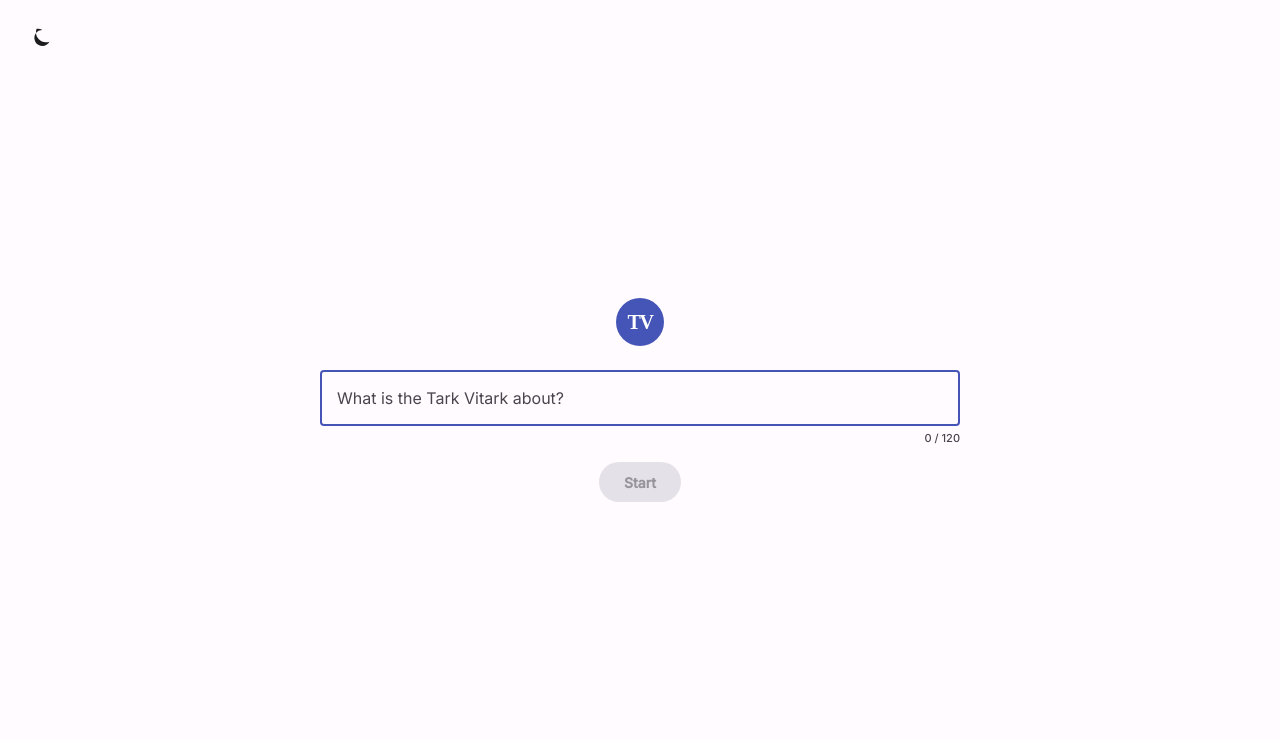
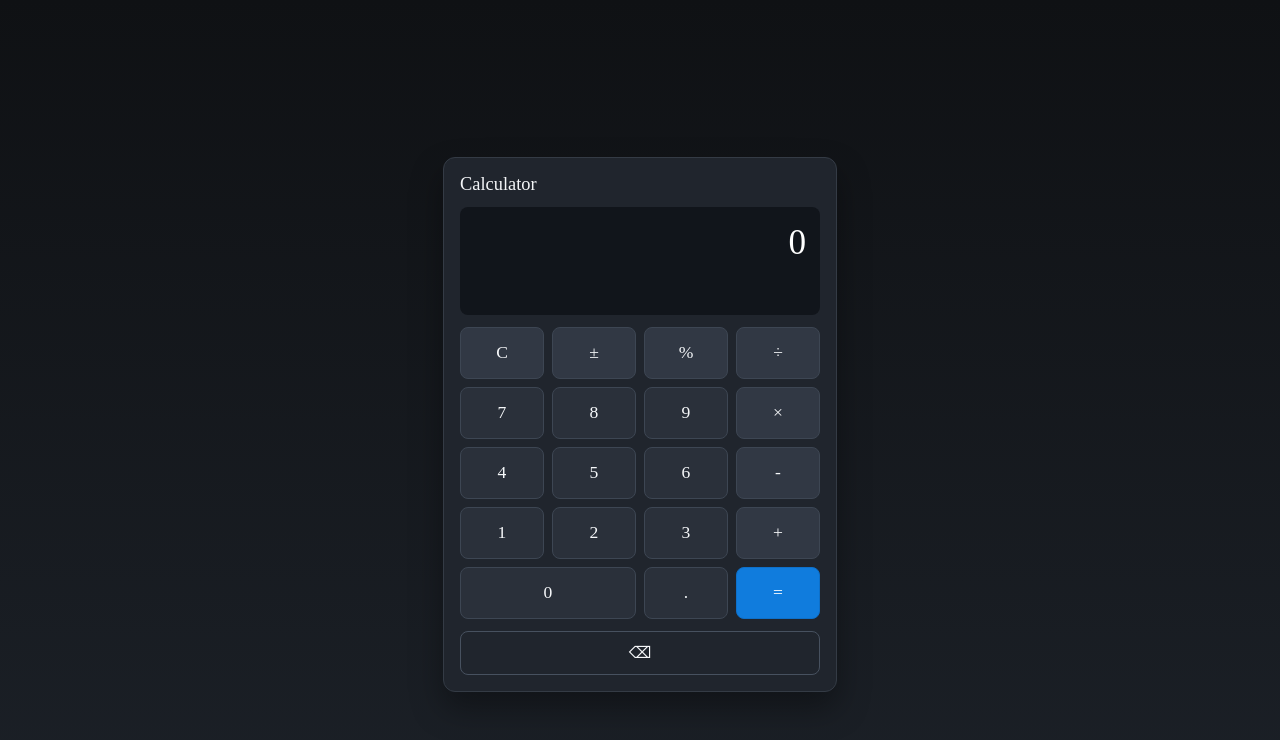
Before and after one commit to nishantnaagnihotri/tark-vitark, a React (Vite) app: page / in a window 1280 px wide. Shown: the top 740 px of the page. Built offline with nearby package versions, Linux system fonts and the light colour scheme.

Commit message:
Build Windows-style calculator UI and logic

```diff
--- a/index.html
+++ b/index.html
@@ -3,7 +3,7 @@
   <head>
     <meta charset="UTF-8" />
     <meta name="viewport" content="width=device-width, initial-scale=1.0" />
-    <title>TarkVitark</title>
+    <title>Windows Calculator</title>
     <link rel="manifest" href="/manifest.json" />
   </head>
   <body>
--- /dev/null
+++ b/src/components/CalculatorApp.tsx
@@ -0,0 +1,246 @@
+import { useMemo, useState } from 'react';
+import '../styles/calculator.css';
+
+type Operator = '+' | '-' | '×' | '÷';
+
+const MAX_DISPLAY_LENGTH = 16;
+
+function formatValue(value: number): string {
+  if (!Number.isFinite(value)) {
+    return 'Error';
+  }
+
+  const asString = value.toString();
+  if (asString.length <= MAX_DISPLAY_LENGTH) {
+    return asString;
+  }
+
+  return Number(value.toPrecision(10)).toString();
+}
+
+function computeResult(left: number, right: number, operator: Operator): number {
+  switch (operator) {
+    case '+':
+      return left + right;
+    case '-':
+      return left - right;
+    case '×':
+      return left * right;
+    case '÷':
+      if (right === 0) {
+        return Number.NaN;
+      }
+      return left / right;
+    default:
+      return right;
+  }
+}
+
+export function CalculatorApp() {
+  const [display, setDisplay] = useState('0');
+  const [firstOperand, setFirstOperand] = useState<number | null>(null);
+  const [operator, setOperator] = useState<Operator | null>(null);
+  const [replaceDisplay, setReplaceDisplay] = useState(true);
+
+  const title = useMemo(() => 'Calculator', []);
+
+  function resetCalculator() {
+    setDisplay('0');
+    setFirstOperand(null);
+    setOperator(null);
+    setReplaceDisplay(true);
+  }
+
+  function inputDigit(digit: string) {
+    if (display === 'Error') {
+      setDisplay(digit);
+      setReplaceDisplay(false);
+      return;
+    }
+
+    if (replaceDisplay) {
+      setDisplay(digit);
+      setReplaceDisplay(false);
+      return;
+    }
+
+    if (display.length >= MAX_DISPLAY_LENGTH) {
+      return;
+    }
+
+    setDisplay(display === '0' ? digit : `${display}${digit}`);
+  }
+
+  function inputDecimal() {
+    if (display === 'Error') {
+      setDisplay('0.');
+      setReplaceDisplay(false);
+      return;
+    }
+
+    if (replaceDisplay) {
+      setDisplay('0.');
+      setReplaceDisplay(false);
+      return;
+    }
+
+    if (display.includes('.')) {
+      return;
+    }
+
+    setDisplay(`${display}.`);
+  }
+
+  function setNextOperator(nextOperator: Operator) {
+    const currentValue = Number.parseFloat(display);
+    if (Number.isNaN(currentValue)) {
+      return;
+    }
+
+    if (firstOperand !== null && operator && !replaceDisplay) {
+      const result = computeResult(firstOperand, currentValue, operator);
+      const formatted = formatValue(result);
+      setDisplay(formatted);
+      setFirstOperand(Number.parseFloat(formatted));
+    } else if (firstOperand === null) {
+      setFirstOperand(currentValue);
+    }
+
+    setOperator(nextOperator);
+    setReplaceDisplay(true);
+  }
+
+  function evaluate() {
+    if (firstOperand === null || !operator) {
+      return;
+    }
+
+    const currentValue = Number.parseFloat(display);
+    if (Number.isNaN(currentValue)) {
+      return;
+    }
+
+    const result = computeResult(firstOperand, currentValue, operator);
+    const formatted = formatValue(result);
+    setDisplay(formatted);
+    setFirstOperand(null);
+    setOperator(null);
+    setReplaceDisplay(true);
+  }
+
+  function toggleSign() {
+    if (display === '0' || display === 'Error') {
+      return;
+    }
+
+    setDisplay(display.startsWith('-') ? display.slice(1) : `-${display}`);
+  }
+
+  function applyPercent() {
+    if (display === 'Error') {
+      return;
+    }
+
+    const value = Number.parseFloat(display);
+    if (Number.isNaN(value)) {
+      return;
+    }
+
+    setDisplay(formatValue(value / 100));
+    setReplaceDisplay(true);
+  }
+
+  function backspace() {
+    if (replaceDisplay || display === 'Error') {
+      setDisplay('0');
+      setReplaceDisplay(true);
+      return;
+    }
+
+    if (display.length === 1 || (display.startsWith('-') && display.length === 2)) {
+      setDisplay('0');
+      return;
+    }
+
+    setDisplay(display.slice(0, -1));
+  }
+
+  return (
+    <main className="calculator-desktop" role="main">
+      <section className="calculator-window" aria-label="Windows calculator">
+        <header className="calculator-window__header">
+          <h1>{title}</h1>
+        </header>
+        <div className="calculator-window__display" aria-live="polite" aria-label="Display">
+          {display}
+        </div>
+        <div className="calculator-grid">
+          <button type="button" className="key key--utility" onClick={resetCalculator}>
+            C
+          </button>
+          <button type="button" className="key key--utility" onClick={toggleSign}>
+            ±
+          </button>
+          <button type="button" className="key key--utility" onClick={applyPercent}>
+            %
+          </button>
+          <button type="button" className="key key--operator" onClick={() => setNextOperator('÷')}>
+            ÷
+          </button>
+
+          <button type="button" className="key" onClick={() => inputDigit('7')}>
+            7
+          </button>
+          <button type="button" className="key" onClick={() => inputDigit('8')}>
+            8
+          </button>
+          <button type="button" className="key" onClick={() => inputDigit('9')}>
+            9
+          </button>
+          <button type="button" className="key key--operator" onClick={() => setNextOperator('×')}>
+            ×
+          </button>
+
+          <button type="button" className="key" onClick={() => inputDigit('4')}>
+            4
+          </button>
+          <button type="button" className="key" onClick={() => inputDigit('5')}>
+            5
+          </button>
+          <button type="button" className="key" onClick={() => inputDigit('6')}>
+            6
+          </button>
+          <button type="button" className="key key--operator" onClick={() => setNextOperator('-')}>
+            -
+          </button>
+
+          <button type="button" className="key" onClick={() => inputDigit('1')}>
+            1
+          </button>
+          <button type="button" className="key" onClick={() => inputDigit('2')}>
+            2
+          </button>
+          <button type="button" className="key" onClick={() => inputDigit('3')}>
+            3
+          </button>
+          <button type="button" className="key key--operator" onClick={() => setNextOperator('+')}>
+            +
+          </button>
+
+          <button type="button" className="key key--wide" onClick={() => inputDigit('0')}>
+            0
+          </button>
+          <button type="button" className="key" onClick={inputDecimal}>
+            .
+          </button>
+          <button type="button" className="key key--action" onClick={evaluate}>
+            =
+          </button>
+        </div>
+        <button type="button" className="calculator-window__backspace" onClick={backspace}>
+          ⌫
+        </button>
+      </section>
+    </main>
+  );
+}
--- a/src/main.tsx
+++ b/src/main.tsx
@@ -2,9 +2,8 @@ import '@fontsource/inter/400.css';
 import '@fontsource/inter/500.css';
 import { StrictMode } from 'react';
 import { createRoot } from 'react-dom/client';
-import { DebateScreen } from './components/DebateScreen';
+import { CalculatorApp } from './components/CalculatorApp';
 import './styles/reset.css';
-import './styles/tokens.css';
 
 const rootElement = document.getElementById('root');
 if (!rootElement) {
@@ -13,6 +12,6 @@ if (!rootElement) {
 
 createRoot(rootElement).render(
   <StrictMode>
-    <DebateScreen />
+    <CalculatorApp />
   </StrictMode>
 );
--- /dev/null
+++ b/src/styles/calculator.css
@@ -0,0 +1,100 @@
+.calculator-desktop {
+  align-items: center;
+  background: linear-gradient(180deg, #0f1114 0%, #1c2128 100%);
+  display: flex;
+  justify-content: center;
+  min-height: 100vh;
+  padding: 24px;
+}
+
+.calculator-window {
+  background: #20252d;
+  border: 1px solid #343b45;
+  border-radius: 12px;
+  box-shadow: 0 16px 32px rgba(0, 0, 0, 0.35);
+  display: grid;
+  gap: 12px;
+  max-width: 360px;
+  padding: 16px;
+  width: 100%;
+}
+
+.calculator-window__header h1 {
+  color: #f4f6f8;
+  font-size: 1.15rem;
+  font-weight: 500;
+  margin: 0;
+}
+
+.calculator-window__display {
+  background: #11151b;
+  border-radius: 8px;
+  color: #ffffff;
+  font-size: 2.2rem;
+  font-weight: 500;
+  min-height: 76px;
+  overflow: hidden;
+  padding: 16px 14px;
+  text-align: right;
+  text-overflow: ellipsis;
+}
+
+.calculator-grid {
+  display: grid;
+  gap: 8px;
+  grid-template-columns: repeat(4, minmax(0, 1fr));
+}
+
+.key {
+  background: #2a303a;
+  border: 1px solid #3d4653;
+  border-radius: 8px;
+  color: #f6f8fa;
+  cursor: pointer;
+  font: inherit;
+  font-size: 1.1rem;
+  min-height: 52px;
+  transition: background-color 0.12s ease;
+}
+
+.key:hover {
+  background: #343d49;
+}
+
+.key:active {
+  background: #465060;
+}
+
+.key--operator,
+.key--utility {
+  background: #313844;
+}
+
+.key--action {
+  background: #107cdd;
+  border-color: #0e70c9;
+  color: #fff;
+}
+
+.key--action:hover {
+  background: #1f8aeb;
+}
+
+.key--action:active {
+  background: #0c67b8;
+}
+
+.key--wide {
+  grid-column: span 2;
+}
+
+.calculator-window__backspace {
+  background: transparent;
+  border: 1px solid #47515f;
+  border-radius: 8px;
+  color: #f6f8fa;
+  cursor: pointer;
+  font: inherit;
+  font-size: 1rem;
+  min-height: 44px;
+}
```
